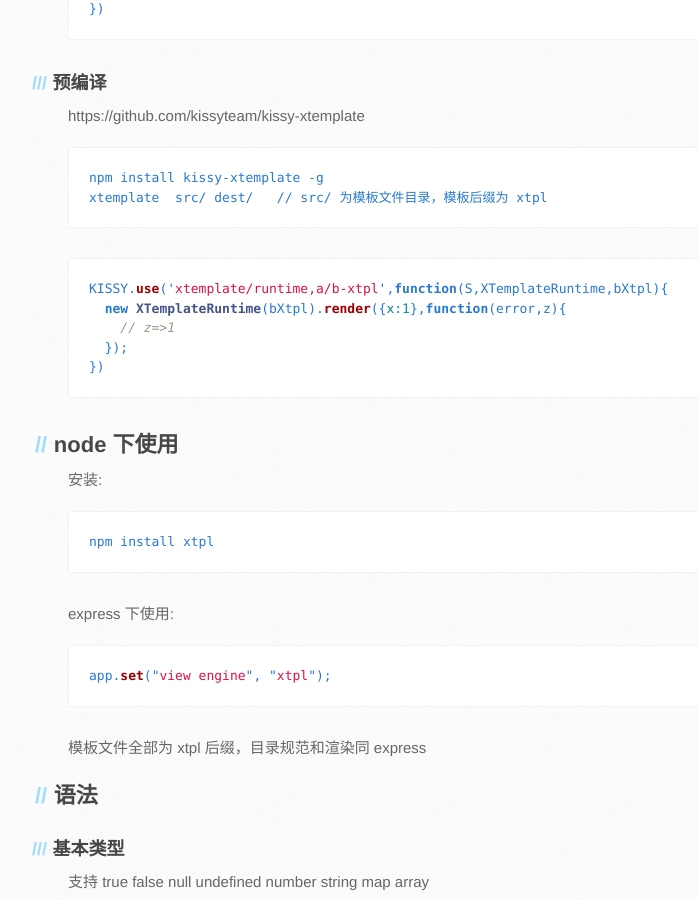
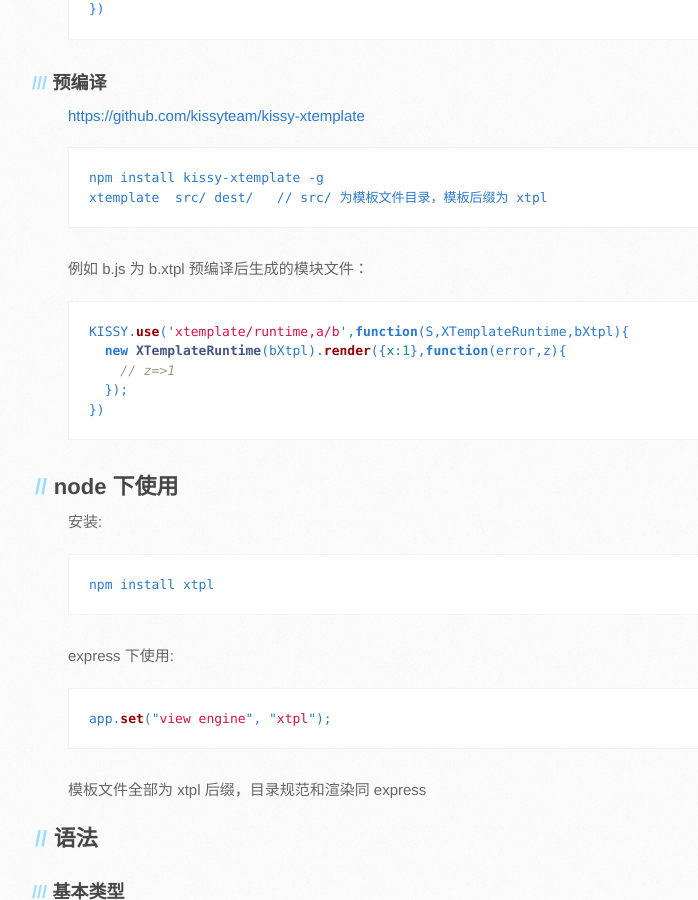
Before and after one commit to xtemplate/xtpl, a Jekyll site: the page built from index.md, in a window 1280 px wide and 900 px high, scrolled down 1370 px. Shown: the whole window, without its empty margins (102-800 px from the left). Built offline with Jekyll 4.4.1, drawn with Linux system fonts in a browser that asks for light colours; Markdown is read by kramdown in place of the engine named in the settings.

Commit message:
update precompile

````diff
--- a/index.md
+++ b/index.md
@@ -121,17 +121,17 @@ KISSY.use('xtemplate',function(S,XTemplate){
 
 ### 预编译
 
-https://github.com/kissyteam/kissy-xtemplate
+[https://github.com/kissyteam/kissy-xtemplate](https://github.com/kissyteam/kissy-xtemplate)
 
 ```
 npm install kissy-xtemplate -g
 xtemplate  src/ dest/   // src/ 为模板文件目录，模板后缀为 xtpl
 ```
 
-
+例如 b.js 为 b.xtpl 预编译后生成的模块文件：
 
 ```javascript
-KISSY.use('xtemplate/runtime,a/b-xtpl',function(S,XTemplateRuntime,bXtpl){
+KISSY.use('xtemplate/runtime,a/b',function(S,XTemplateRuntime,bXtpl){
   new XTemplateRuntime(bXtpl).render({x:1},function(error,z){
     // z=>1
   });
````
